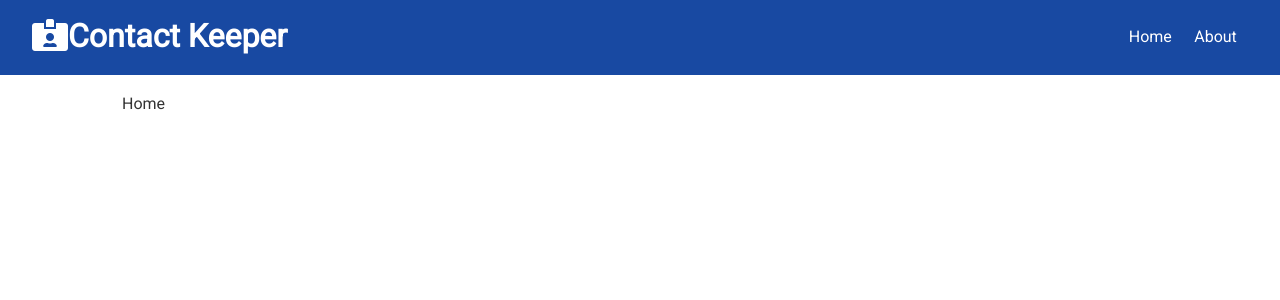
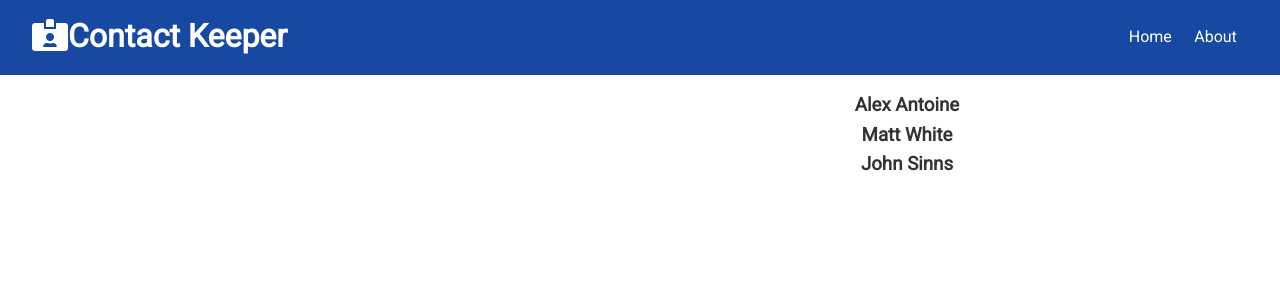
Before and after one commit to AlexAntoine/Contact-Keeper, a React (Create React App) app in the folder client/: page / in a window 1280 px wide. Shown: the top 300 px of the page. Built offline with nearby package versions, Linux system fonts and the light colour scheme.

Commit message:
working on adding contact components

```diff
--- a/client/src/App.js
+++ b/client/src/App.js
@@ -5,8 +5,11 @@
 import About from './components/pages/About';
 import './App.css';
 
+import ContactState from "./context/contact/ContactState";
+
 function App() {
   return (
+    <ContactState>
     <Router>
        <Fragment className="App">
        <Navbar/>
@@ -18,6 +21,7 @@
        </div>
       </Fragment>
     </Router>
+    </ContactState>
   );
 }
 
--- /dev/null
+++ b/client/src/components/contacts/Contacts.js
@@ -0,0 +1,16 @@
+import React, { Fragment, useContext } from 'react';
+import ContactContext from '../../context/contact/contactContext';
+
+const contacts = () => {
+    const contactContext = useContext(ContactContext);
+
+    const {contacts} = contactContext;
+
+    return(
+        <Fragment>
+            {contacts.map(contact => <h3>{contact.name}</h3>)}
+        </Fragment>
+    )
+}
+
+export default contacts
--- a/client/src/components/pages/Home.js
+++ b/client/src/components/pages/Home.js
@@ -1,8 +1,17 @@
 import React from 'react'
+import Contacts from "../contacts/Contacts";
 
  const Home = () => {
   return (
-    <div>Home</div>
+    <div className='grid-2'>
+      <div>
+        {/* contact form */}
+      </div>
+
+      <div>
+        <Contacts/>
+      </div>
+    </div>
   )
 }
 
```
Also changed, not shown: client/src/types.js (deleted, +0 -9 lines).
